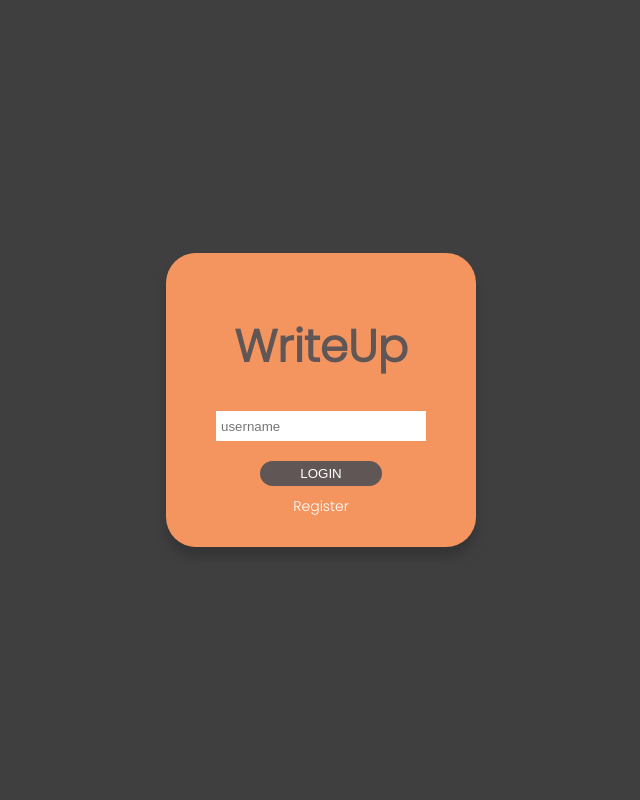
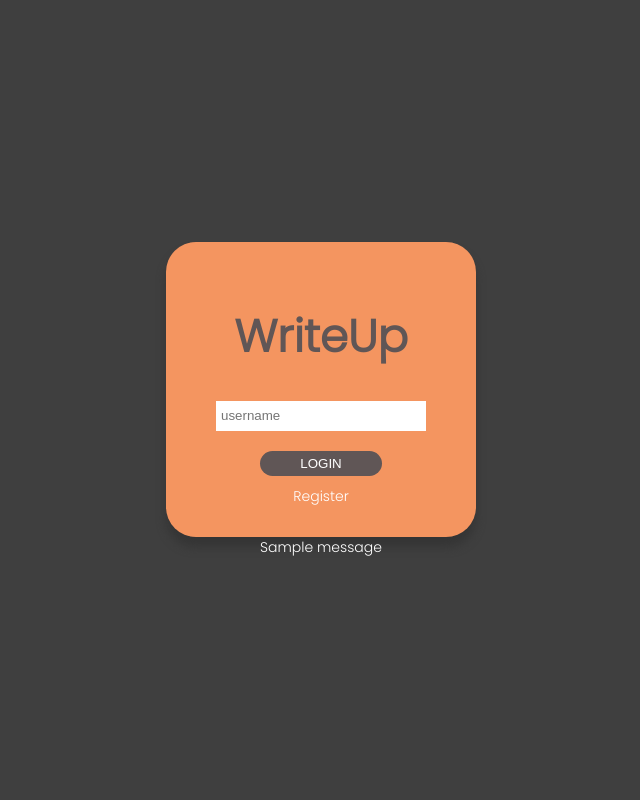
Before and after one commit to Glenardd/write_up, a Flask app: page / in a window 1280 px wide. Shown: the whole page, without its empty margins (319-959 px from the left). Run offline with Flask 3, Linux system fonts and the light colour scheme; tables that the repository leaves empty hold one stand-in row (values such as "Sample post"); one stand-in notice (Sample message) is shown.

Commit message:
added login flash message if account not registered

```diff
--- a/static/css/styles.css
+++ b/static/css/styles.css
@@ -78,6 +78,8 @@ textarea{
 
 #flash-text{
     color: white;
+    font-family: 'Poppins', sans-serif;
+    font-size: 14px;
 
 }
 
--- a/templates/login.html
+++ b/templates/login.html
@@ -14,6 +14,13 @@
                 <input id="form-btn" type="submit" value="LOGIN" placeholder="username">
                 <a id="form-link" href="/register">Register</a>
             </div>
+            <div class="flash-msg">
+                <div id="flash-text">
+                    {% for login_message in get_flashed_messages() %}
+                        {{ login_message }}
+                    {% endfor %}
+                </div>
+            </div>
         </form>
     </div>
 </div>
--- a/views.py
+++ b/views.py
@@ -20,6 +20,9 @@ def login():
         else:
             for i in ['user-notes', 'user-response', 'current_uid']:
                 session.pop(i, None)
+
+            flash(f'username: {uname} is not found')
+
             return render_template('login.html')
 
     if 'user-notes' in session or 'user-response' in session:
```
